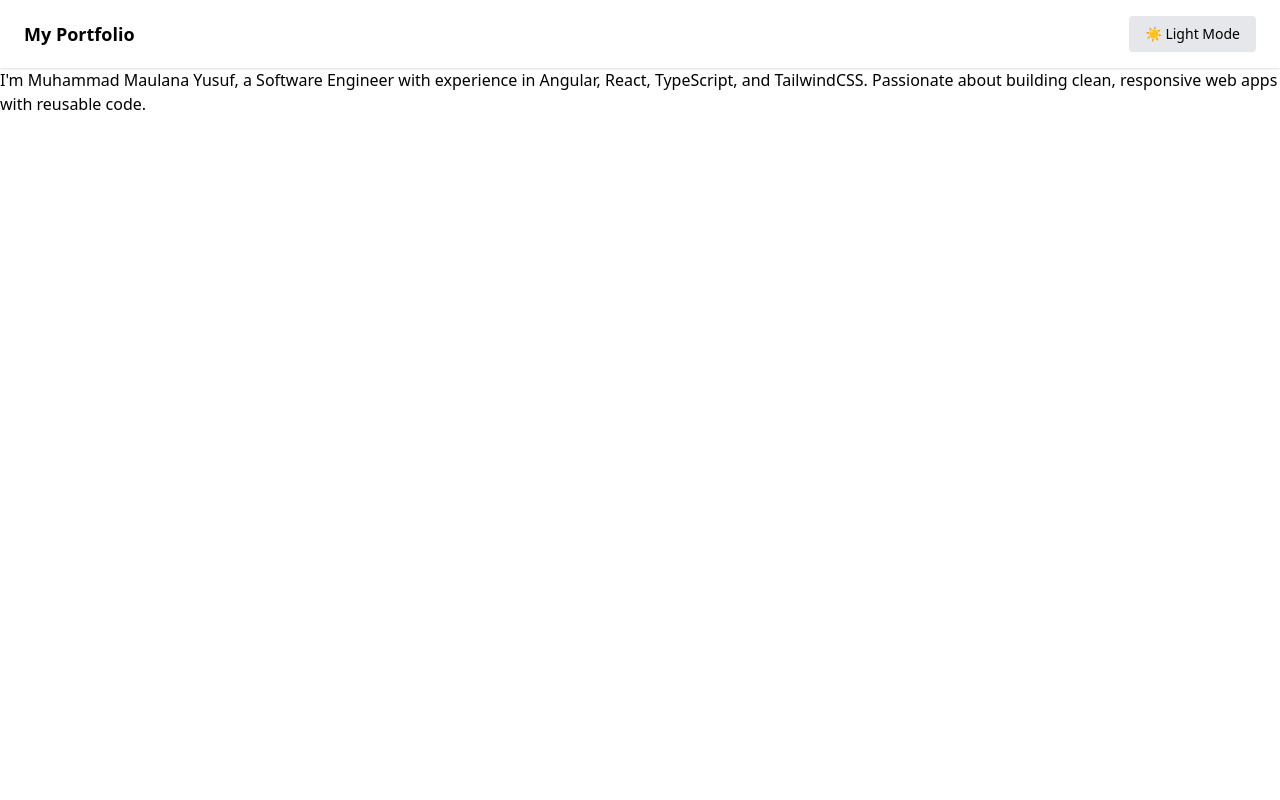
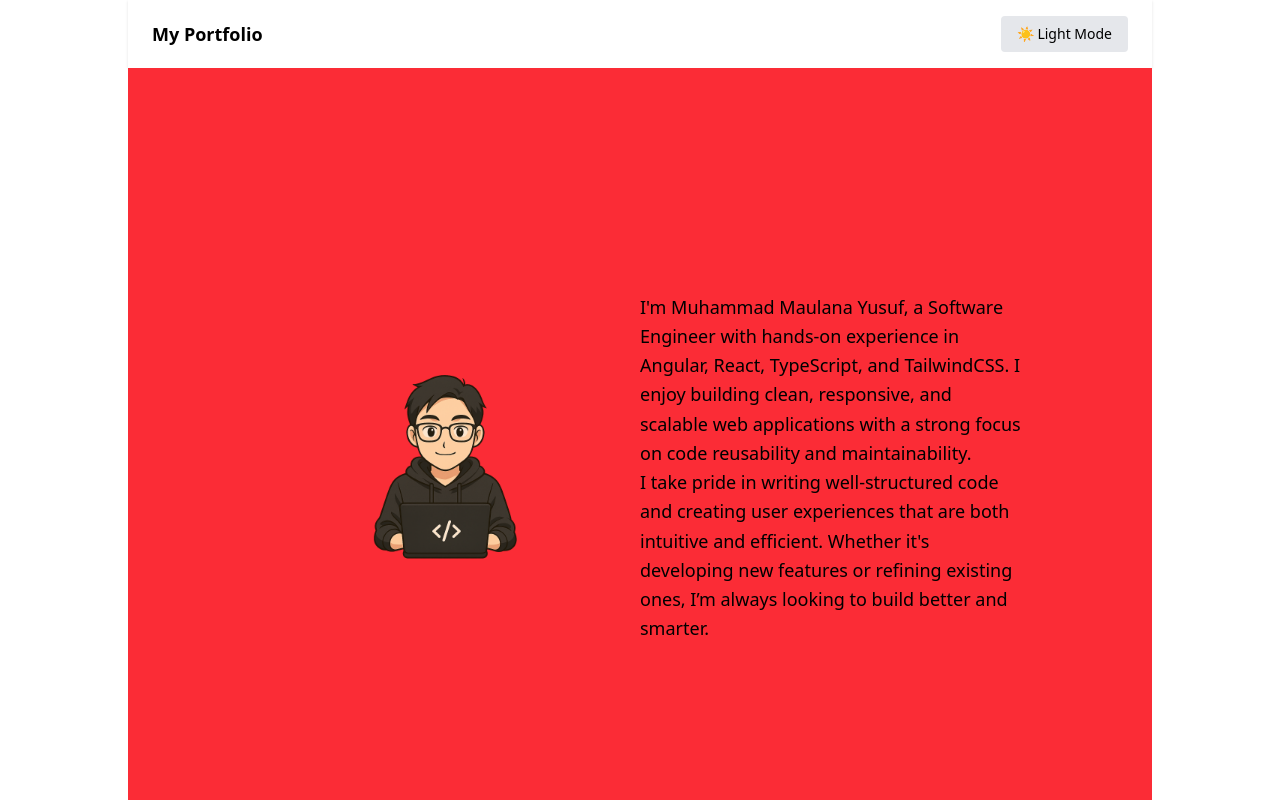
Before and after one commit to mmy-lana/my-portfolio-2025, an Angular app: page / in a window 1280 px wide. Shown: the top 800 px of the page. Built offline with nearby package versions, Linux system fonts and the light colour scheme; what tailwindcss-animated would draw is missing.

Commit message:
add : initial content

```diff
--- a/angular.json
+++ b/angular.json
@@ -21,6 +21,8 @@
             "polyfills": ["zone.js"],
             "tsConfig": "tsconfig.app.json",
             "assets": [
+              "src/assets",
+              "src/assets/icons",
               {
                 "glob": "**/*",
                 "input": "public"
--- a/src/app/app.component.html
+++ b/src/app/app.component.html
@@ -1,3 +1,3 @@
-<div>
-<app-home></app-home>
+<div class="w-full lg:w-[80%] mx-auto flex flex-col justify-center items-center">
+  <app-home></app-home>
 </div>
--- a/src/app/components/about/about.component.html
+++ b/src/app/components/about/about.component.html
@@ -1,3 +1,22 @@
-<div>
-  I'm Muhammad Maulana Yusuf, a Software Engineer with experience in Angular, React, TypeScript, and TailwindCSS. Passionate about building clean, responsive web apps with reusable code.
+<div
+  class="animate-fade-down animate-ease-in-out animate-normal animate-fill-forwards flex justify-center items-center flex-col">
+  <div class="flex flex-col md:flex-row w-full md:w-3/4 mx-auto justify-center items-center">
+    <div class="w-full md:w-1/2 flex justify-center">
+      <img src="./../../../assets/icons/me-icons.png" class="w-[50%]" />
+    </div>
+    <div class="w-full md:w-1/2 text-center md:text-left">
+      <h1 class="text-base md:text-lg font-medium leading-relaxed">
+        I'm Muhammad Maulana Yusuf, a Software Engineer with hands-on experience in Angular, React,
+        TypeScript, and
+        TailwindCSS. I enjoy building clean, responsive, and scalable web applications with a strong focus on code
+        reusability
+        and maintainability.
+      </h1>
+      <h1 class="text-base md:text-lg font-medium leading-relaxed">
+        I take pride in writing well-structured code and creating user experiences that are both intuitive and
+        efficient.
+        Whether it's developing new features or refining existing ones, I’m always looking to build better and smarter.
+      </h1>
+    </div>
+  </div>
 </div>
--- a/src/app/pages/home/home.component.html
+++ b/src/app/pages/home/home.component.html
@@ -1,9 +1,46 @@
+<div class="w-full">
   <!-- Navbar -->
   <div class="transition-colors bg-white text-black dark:bg-black dark:text-white">
     <app-navbar></app-navbar>
   </div>
 
-<!-- About -->
-<div>
+  <!-- About Me -->
+  <div class="h-dvh flex justify-center items-center bg-red-500">
     <app-about></app-about>
   </div>
+
+  <!-- Skills -->
+  <div class="h-svh bg-blue-500">
+    skill
+  </div>
+
+  <!-- Experience -->
+  <div class="h-svh bg-green-500">
+    Experience
+  </div>
+
+  <!-- Projects -->
+  <div class="h-svh bg-red-500">
+    Projects
+  </div>
+
+  <!-- Education -->
+  <div class="h-svh bg-blue-500">
+    Education
+  </div>
+
+  <!-- Contact -->
+  <div class="h-svh bg-green-500">
+    Contact
+  </div>
+
+  <!-- Download CV (PDF) -->
+  <div class="h-svh bg-red-500">
+    Download CV (PDF)
+  </div>
+
+  <!-- Footer -->
+  <div class="h-svh bg-yellow-500">
+    Footer
+  </div>
+</div>
--- a/src/index.html
+++ b/src/index.html
@@ -1,13 +1,16 @@
 <!doctype html>
-<html lang="en">
+<html lang="en" class="w-full h-full">
+
 <head>
   <meta charset="utf-8">
   <title>Muhammad Maulana Yusuf</title>
   <base href="/">
   <meta name="viewport" content="width=device-width, initial-scale=1">
-  <link rel="icon" type="image/x-icon" href="favicon.ico">
+  <link rel="icon" type="image/x-icon" href="me-icons.ico">
 </head>
-<body>
+
+<body class="w-full h-full p-0 m-0 ">
   <app-root></app-root>
 </body>
+
 </html>
```
Also changed, not shown: src/assets/icons/me-icons.png (added), 1 other file (tests, documents, lock files or other folders). Lines whose indentation alone changed are shown as unchanged.
